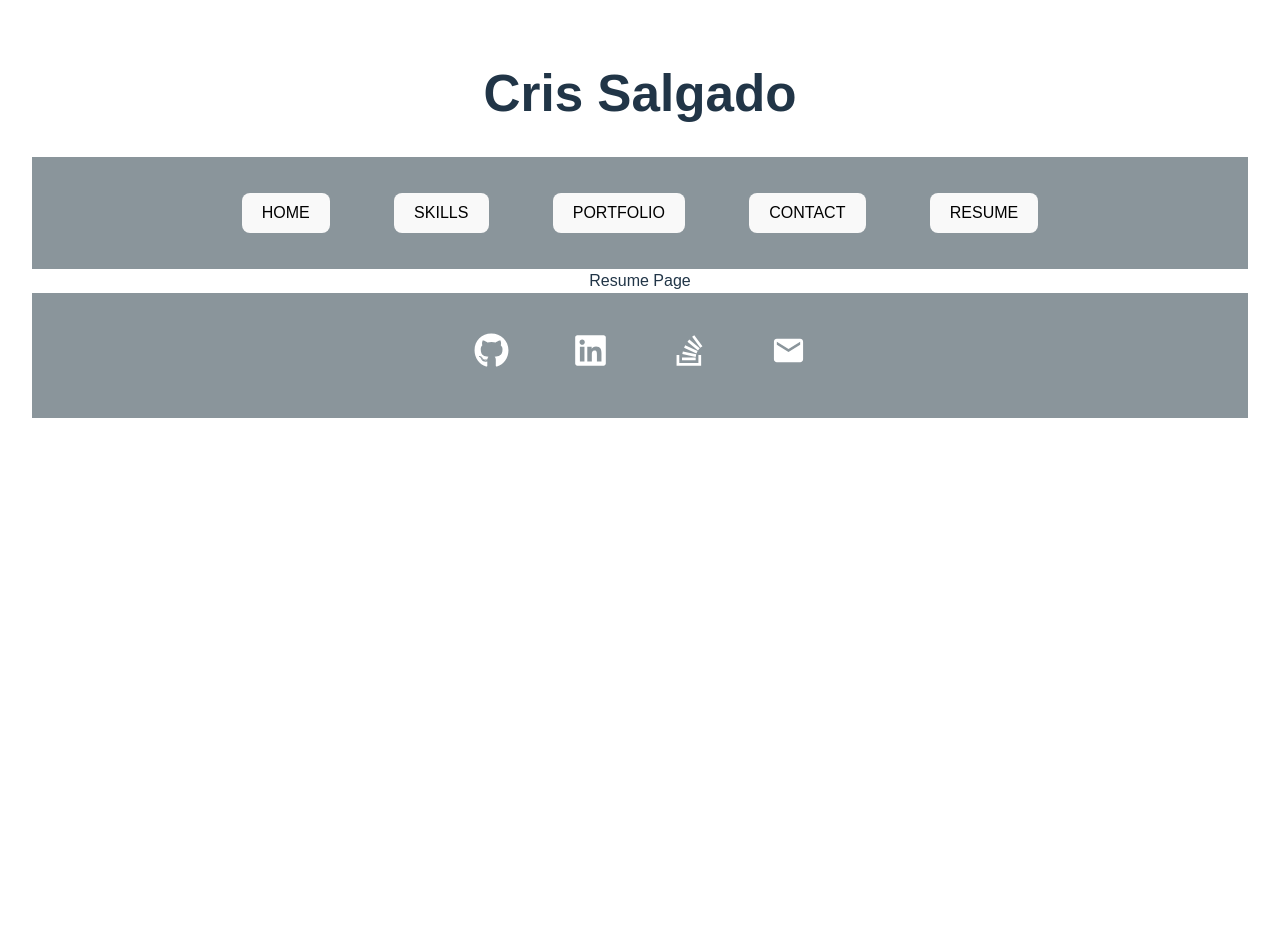
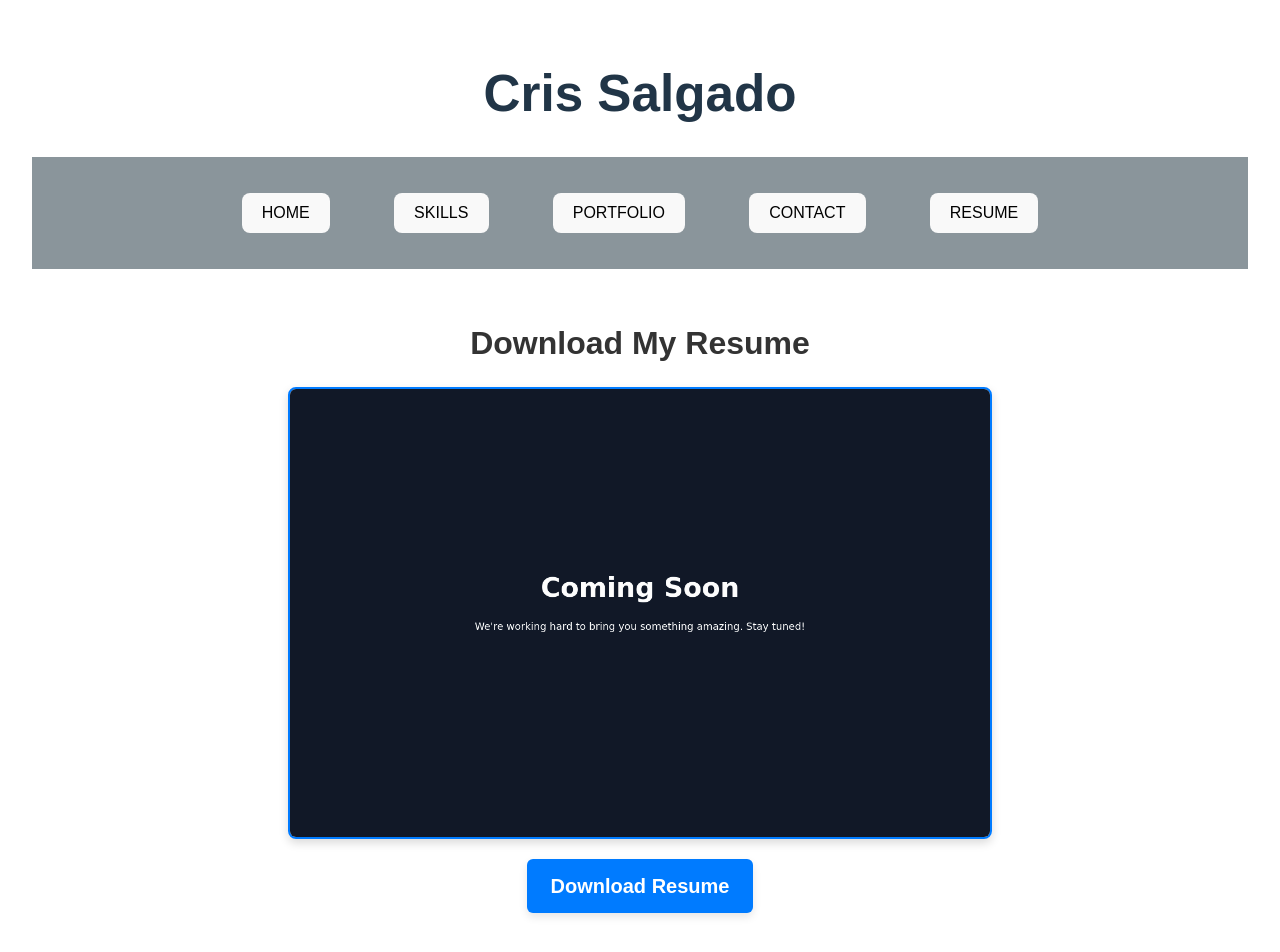
Before and after one commit to CrisSal2/Portfolio-React, a React (Vite) app: page /resume in a window 1280 px wide. Shown: the top 952 px of the page. Before the commit the page ends 800 px from the top, so only its background shows below. Built offline with nearby package versions, Linux system fonts and the light colour scheme.

Commit message:
added resume section

```diff
--- /dev/null
+++ b/src/containers/resume/resume.css
@@ -0,0 +1,55 @@
+.resume-download-container {
+    text-align: center;
+    margin-top: 50px;
+}
+
+.resume-download-container h2 {
+    font-size: 2rem;
+    color: #333;
+    height: auto;
+    margin-bottom: 20px;
+}
+
+.download-btn {
+    display: inline-block;
+    padding: 12px 24px;
+    margin-bottom: 57px;
+    font-size: 1.25rem;
+    font-weight: bold;
+    color: #fff;
+    background-color: #007bff;
+    text-decoration: none;
+    border-radius: 6px;
+    transition: background-color 0.3s ease;
+    box-shadow: 0 4px 8px rgba(0, 0, 0, 0.1);
+}
+
+.download-btn:hover {
+    background-color: #0056b3;
+    cursor: pointer;
+}
+
+body {
+    font-family: 'Arial', sans-serif;
+}
+
+.image-container {
+    display: flex;
+    justify-content: center;
+    align-items: center;
+    margin-bottom: 20px;
+}
+
+.image-container img {
+    max-width: 700px;
+    height: auto;
+    border-radius: 8px;
+    box-shadow: 0 4px 10px rgba(0, 0, 0, 0.15);
+    border: 2px solid #007bff;
+    transition: transform 0.3s ease, box-shadow 0.3s ease;
+}
+
+.image-container img:hover {
+    transform: scale(1.05);
+    box-shadow: 0 6px 15px rgba(0, 0, 0, 0.2);
+}
--- a/src/containers/resume/resume.jsx
+++ b/src/containers/resume/resume.jsx
@@ -1,11 +1,18 @@
-
+import comingSoon from '../../assets/images/coming-soon.png';
+import './resume.css';
 
 function Resume() {
-    return(
-        <div>
-        Resume Page
-        </div>
-    )
+  return (
+    <div className="resume-download-container">
+      <h2>Download My Resume</h2>
+      <div className='image-container'>
+        <img src={comingSoon} alt="coming-soon" />
+      </div>
+      <a href="/resume.pdf" download="ChristianSalgado_Resume.pdf" className="download-btn">
+        Download Resume
+      </a>
+    </div>
+  );
 }
 
 export default Resume;
```
Also changed, not shown: src/assets/images/coming-soon.png (added).
